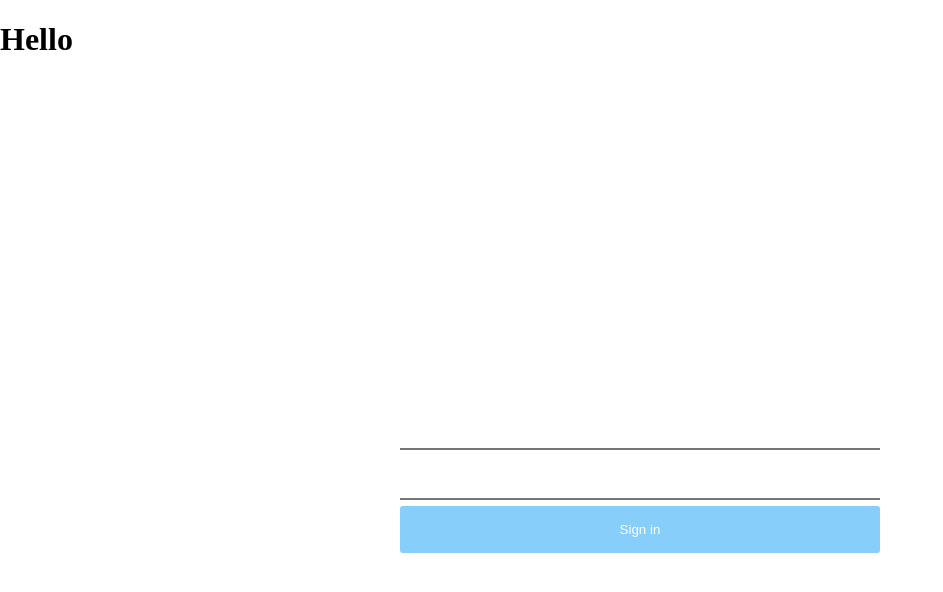
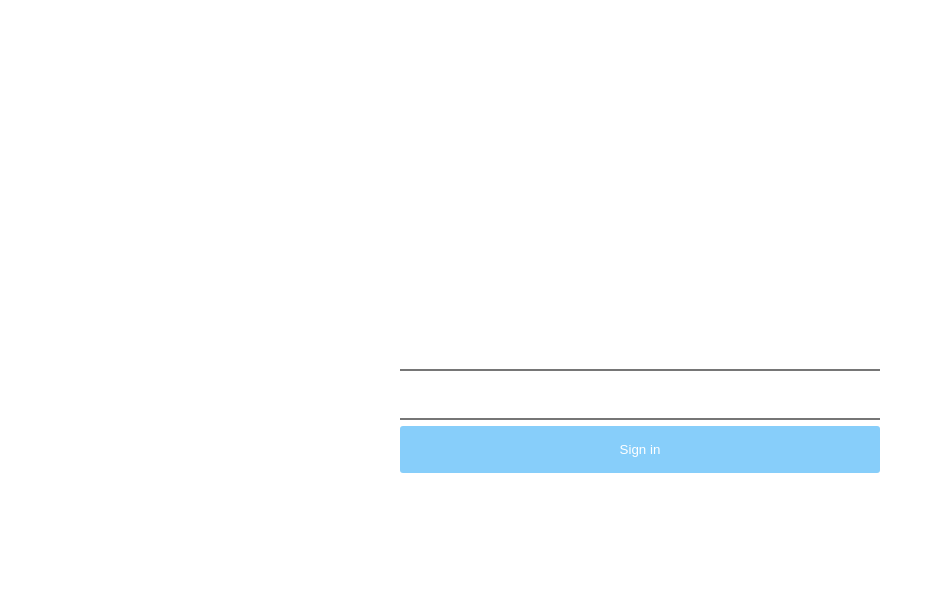
Before and after one commit to Sun1ive/ts-react-mobx, a React (Create React App) app: page / in a window 1280 px wide. Shown: the top 592 px of the page, without its empty margins (0-943 px from the left). Built offline with nearby package versions, Linux system fonts and the light colour scheme.

Commit message:
removed context

```diff
--- a/package.json
+++ b/package.json
@@ -11,8 +11,8 @@
     "axios": "^0.18.0",
     "mobx": "^5.8.0",
     "mobx-react": "^5.4.3",
-    "react": "^16.7.0",
-    "react-dom": "^16.7.0",
+    "react": "next",
+    "react-dom": "next",
     "react-scripts": "2.1.2",
     "typescript": "3.2.2"
   },
--- a/src/App.tsx
+++ b/src/App.tsx
@@ -1,14 +1,21 @@
-import React, { Component } from 'react';
+import React, { Component, useContext } from 'react';
 import { observer, Observer } from 'mobx-react';
-import { Context } from './index';
 import { Login } from './pages/Login';
+import { Store } from './store';
+
+type Props = {
+  store: Store;
+};
 
 @observer
-class App extends Component {
+class App extends Component<Props> {
+  componentDidMount() {
+    console.log(this.props);
+  }
+
   render() {
     return (
       <div>
-        <h1>Hello</h1>
         <Login />
       </div>
     );
--- a/src/index.tsx
+++ b/src/index.tsx
@@ -1,4 +1,4 @@
-import React, { createContext } from 'react';
+import React from 'react';
 import ReactDOM from 'react-dom';
 import App from './App';
 import MobxStore, { Store } from './store';
@@ -6,17 +6,4 @@ import './index.css';
 
 const appStore = new MobxStore();
 
-export const Context = createContext<{ store: Store }>({
-  store: appStore
-});
-
-ReactDOM.render(
-  <Context.Provider
-    value={{
-      store: appStore
-    }}
-  >
-    <App />
-  </Context.Provider>,
-  document.getElementById('root')
-);
+ReactDOM.render(<App store={appStore} />, document.getElementById('root'));
--- a/src/pages/Login/index.tsx
+++ b/src/pages/Login/index.tsx
@@ -1,5 +1,4 @@
-import React, { Component } from 'react';
-import { Context } from '../../index';
+import React, { Component, createContext } from 'react';
 import { observer, Observer } from 'mobx-react';
 import './index.css';
 
@@ -10,8 +9,6 @@ type InputHandler = {
 
 @observer
 export class Login extends Component {
-  static contextType = Context;
-
   state = {
     email: '',
     password: ''
```
Also changed, not shown: src/api/index.ts (line endings or trailing spaces), src/index.css (line endings or trailing spaces), src/pages/Login/index.css (line endings or trailing spaces), src/react-app-env.d.ts (line endings or trailing spaces), src/store/index.ts (line endings or trailing spaces), tslint.json (line endings or trailing spaces), 2 other files (tests, documents, lock files or other folders).
